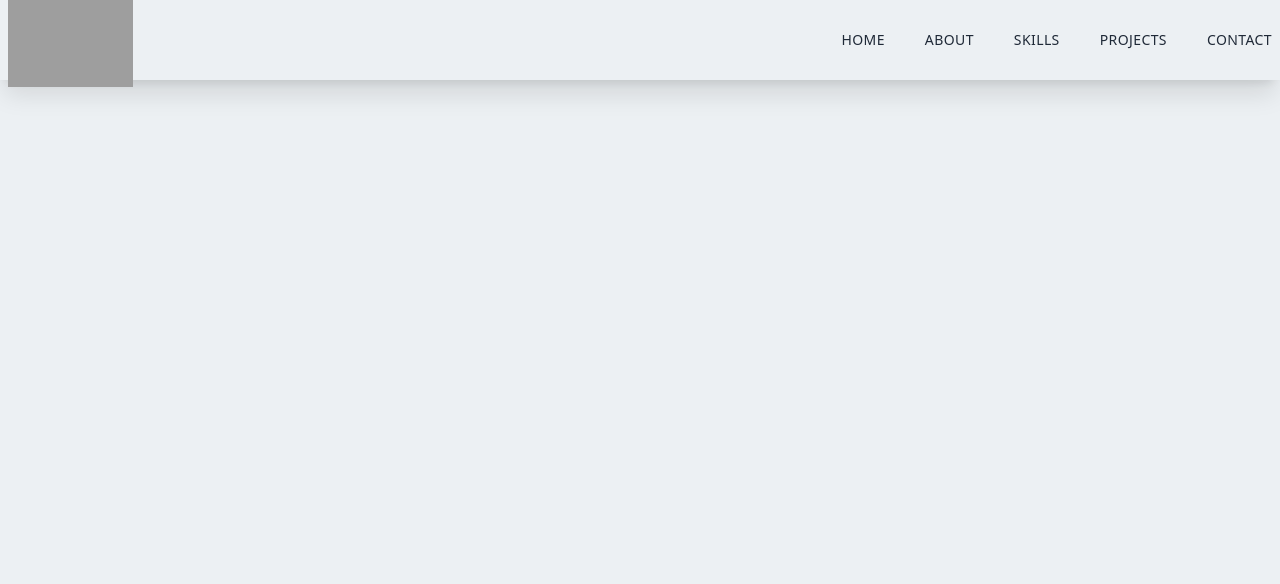
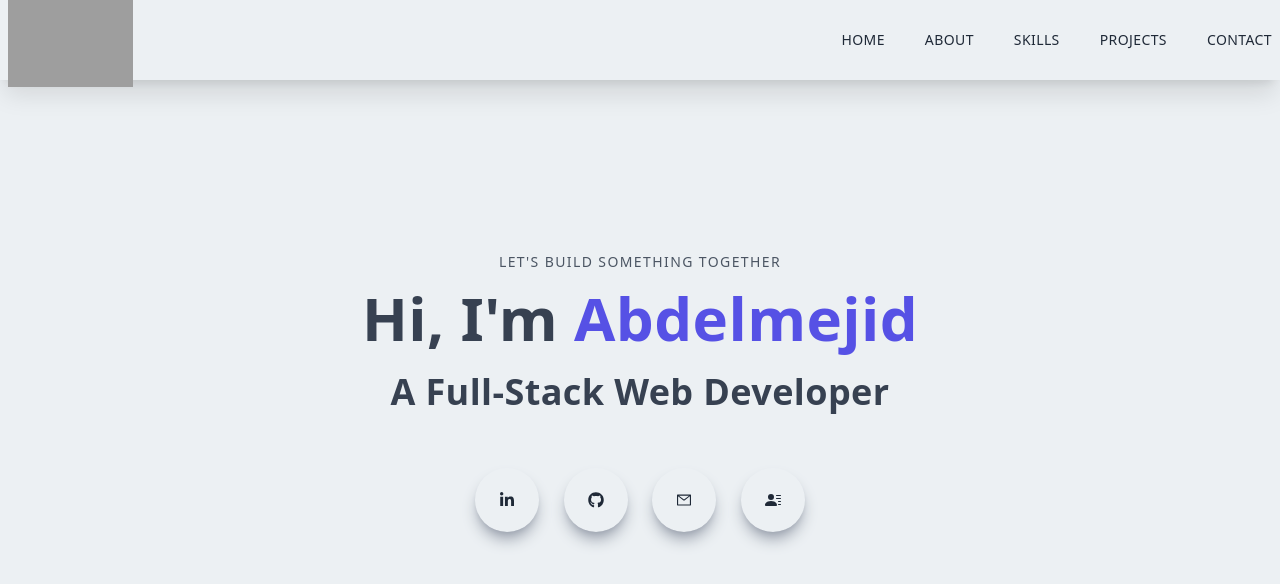
Before and after one commit to amejid/portfolio, a Next.js app: page / in a window 1280 px wide. Shown: the top 584 px of the page. Built offline with nearby package versions, Linux system fonts and the light colour scheme; grey boxes are pictures that could not be loaded.

Commit message:
Create main section

```diff
--- /dev/null
+++ b/components/Main.js
@@ -0,0 +1,40 @@
+import {FaGithub, FaLinkedinIn} from "react-icons/fa";
+import {AiOutlineMail} from "react-icons/ai";
+import {BsFillPersonLinesFill} from "react-icons/bs";
+
+const Main = () => {
+  return (
+    <div className='w-full h-screen text-center'>
+      <div className='max-w-[1240px] w-full h-full mx-auto p-2 flex justify-center items-center'>
+        <div>
+          <p className='uppercase text-sm tracking-widest text-gray-600'>LET&apos;S BUILD SOMETHING TOGETHER</p>
+          <h1 className='py-4 text-gray-700'>Hi, I&apos;m <span className='text-[#5651e5]'>Abdelmejid</span></h1>
+          <h2 className='py-2 text-gray-700'>A Full-Stack Web Developer</h2>
+          <p className='py-4 text-gray-600 max-w-[70%] m-auto'>
+
+          </p>
+          <ul className='flex items-center justify-between max-w-[330px] m-auto py-4'>
+            <li
+              className='rounded-full shadow-lg shadow-gray-400 p-6 cursor-pointer hover:scale-105 ease-in duration-500'>
+              <FaLinkedinIn/>
+            </li>
+            <li
+              className='rounded-full shadow-lg shadow-gray-400 p-6 cursor-pointer hover:scale-105 ease-in duration-500'>
+              <FaGithub/>
+            </li>
+            <li
+              className='rounded-full shadow-lg shadow-gray-400 p-6 cursor-pointer hover:scale-105 ease-in duration-500'>
+              <AiOutlineMail/>
+            </li>
+            <li
+              className='rounded-full shadow-lg shadow-gray-400 p-6 cursor-pointer hover:scale-105 ease-in duration-500'>
+              <BsFillPersonLinesFill/>
+            </li>
+          </ul>
+        </div>
+      </div>
+    </div>
+  )
+}
+
+export default Main
--- a/pages/index.js
+++ b/pages/index.js
@@ -1,5 +1,6 @@
 import Head from 'next/head'
 import Navbar from "../components/Navbar";
+import Main from "../components/Main";
 
 export default function Home() {
   return (
@@ -11,6 +12,7 @@
         <link rel="icon" href="/favicon.ico" />
       </Head>
       <Navbar/>
+      <Main/>
     </>
   )
 }
```
